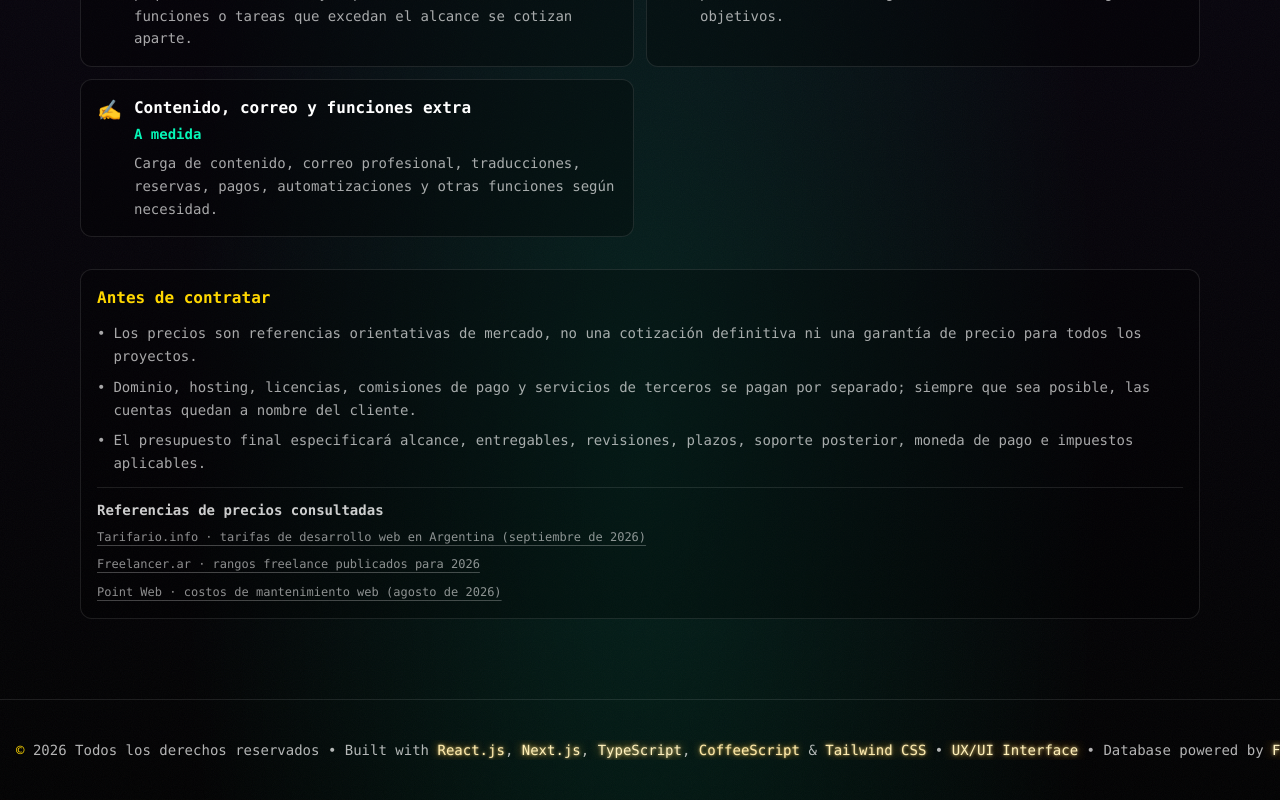
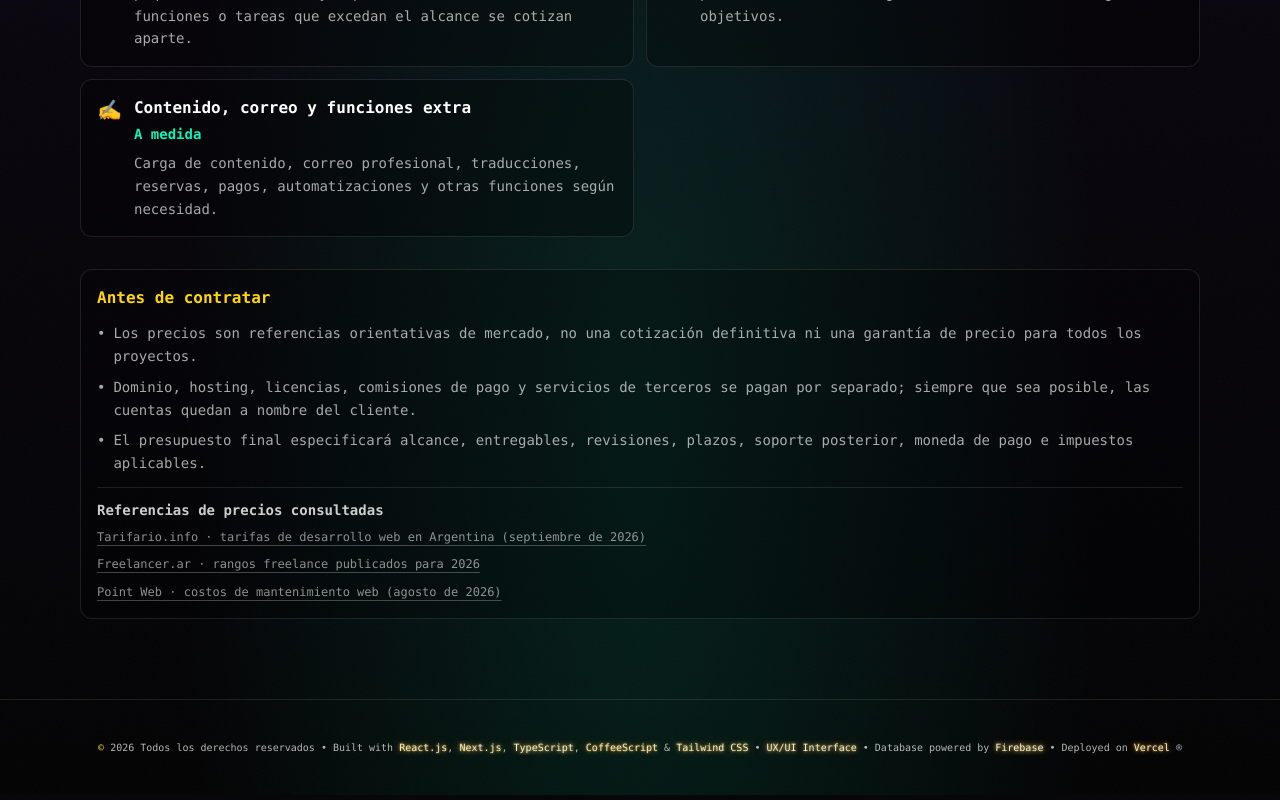
Before and after one commit to lu-developer476/Portfolio, a Next.js app: page /contact in a window 1280 px wide. Shown: the part 2813-3613 px from the top of the page. Built offline with nearby package versions, Linux system fonts and the light colour scheme.

Commit message:
Keep footer credits compact on one line across desktop widths

```diff
--- a/src/components/Footer.tsx
+++ b/src/components/Footer.tsx
@@ -9,7 +9,7 @@ export default function Footer() {
   return (
     <footer className="relative z-10 border-t border-white/10 py-10">
       <div className="footer-line-scroll overflow-x-auto">
-        <div className="mx-auto w-max min-w-full whitespace-nowrap px-4 text-center text-xs text-white/70 sm:text-sm">
+        <div className="mx-auto w-max min-w-full whitespace-nowrap px-4 text-center text-[9px] text-white/70 sm:text-[10px]">
         <span className="text-cyber-gold">©</span> {new Date().getFullYear()}{" "}
         {footerParts.map((part, index) => {
           const isHighlightedTech = /^(?:React\.js|Next\.js|TypeScript|CoffeeScript|Tailwind CSS|UX\/UI (?:Interface|Design)|Firebase|Vercel)$/.test(part);
```
